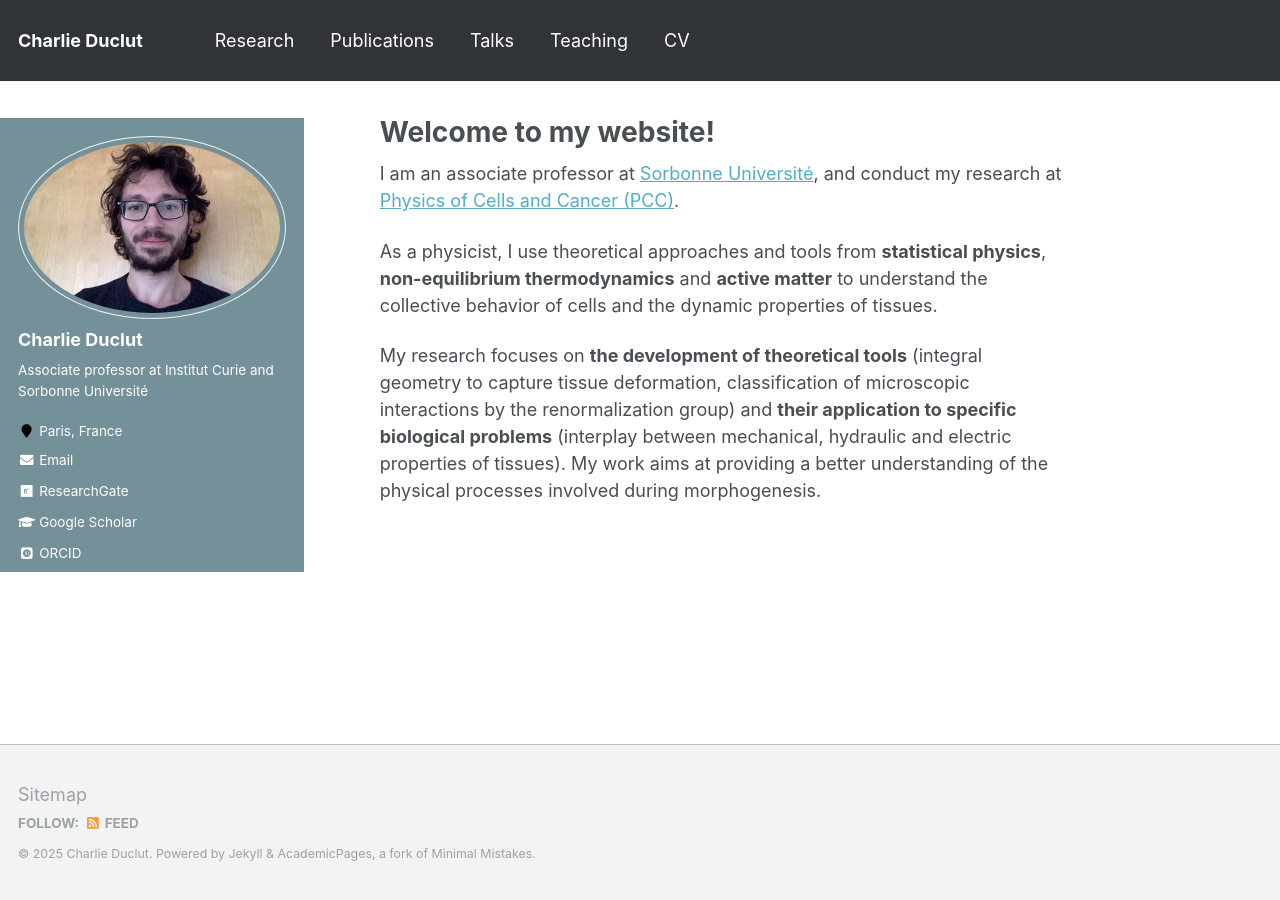
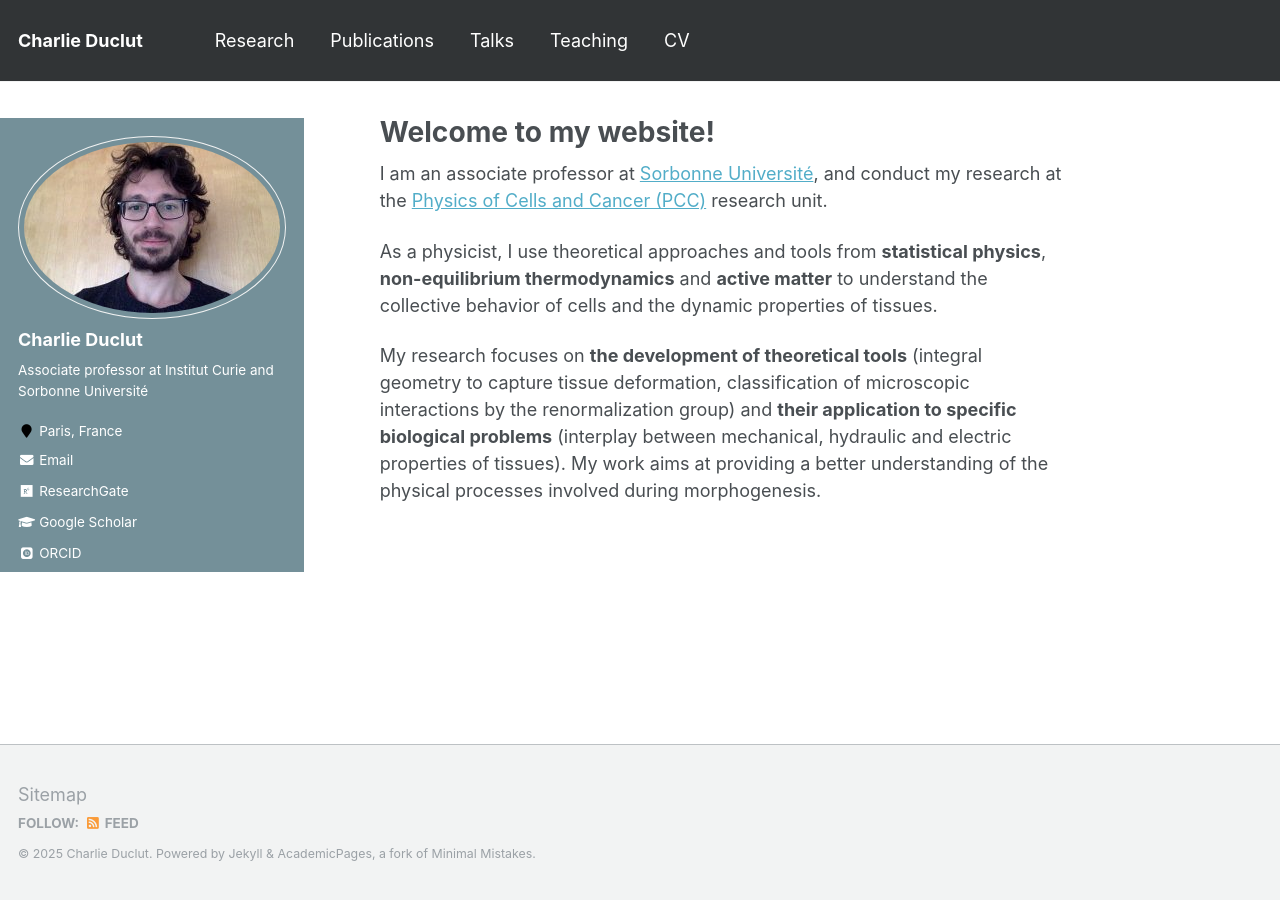
Before and after one commit to charlieduclut/charlieduclut.github.io, a Jekyll site: the page built from _pages/about.md, in a window 1280 px wide. Built offline with Jekyll 4.4.1, drawn with Linux system fonts in a browser that asks for light colours; some web fonts are replaced.

Commit message:
added "research unit"

```diff
--- a/_pages/about.md
+++ b/_pages/about.md
@@ -7,7 +7,7 @@ redirect_from:
   - /about.html
 ---
 
-I am an associate professor at [Sorbonne Université](https://www.sorbonne-universite.fr/en), and conduct my research at [Physics of Cells and Cancer (PCC)](https://institut-curie.org/unit/umr168).
+I am an associate professor at [Sorbonne Université](https://www.sorbonne-universite.fr/en), and conduct my research at the [Physics of Cells and Cancer (PCC)](https://institut-curie.org/unit/umr168) research unit.
 
 As a physicist, I use theoretical approaches and tools from **statistical physics**, **non-equilibrium thermodynamics** and **active matter** to understand the collective behavior of cells and the dynamic properties of tissues.
 
```
